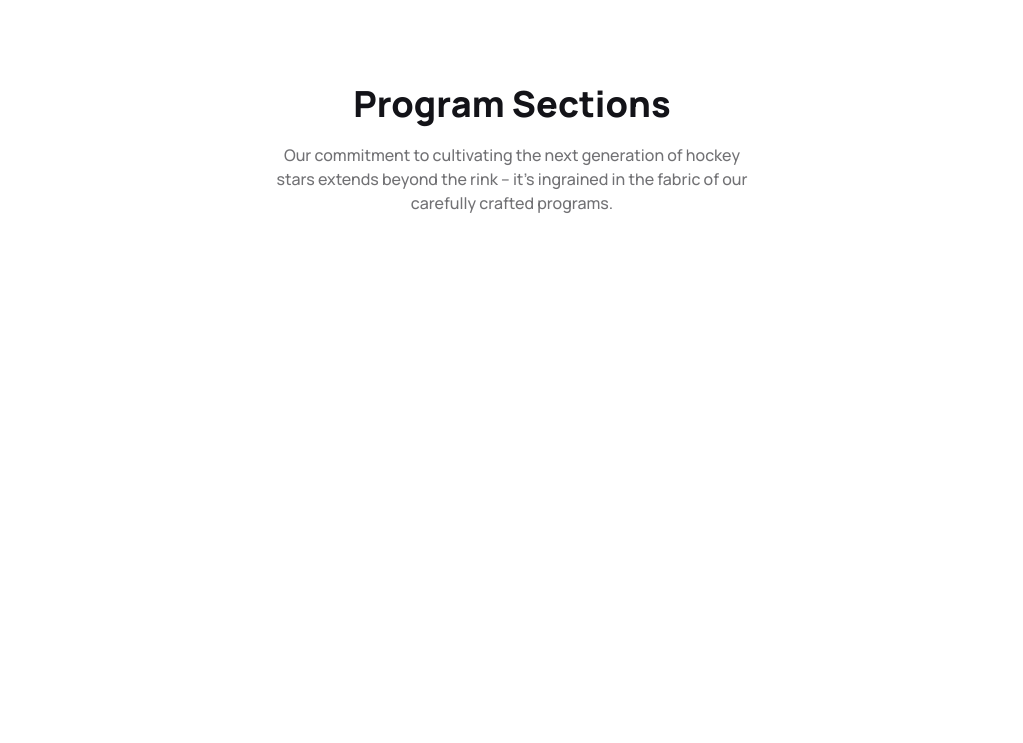
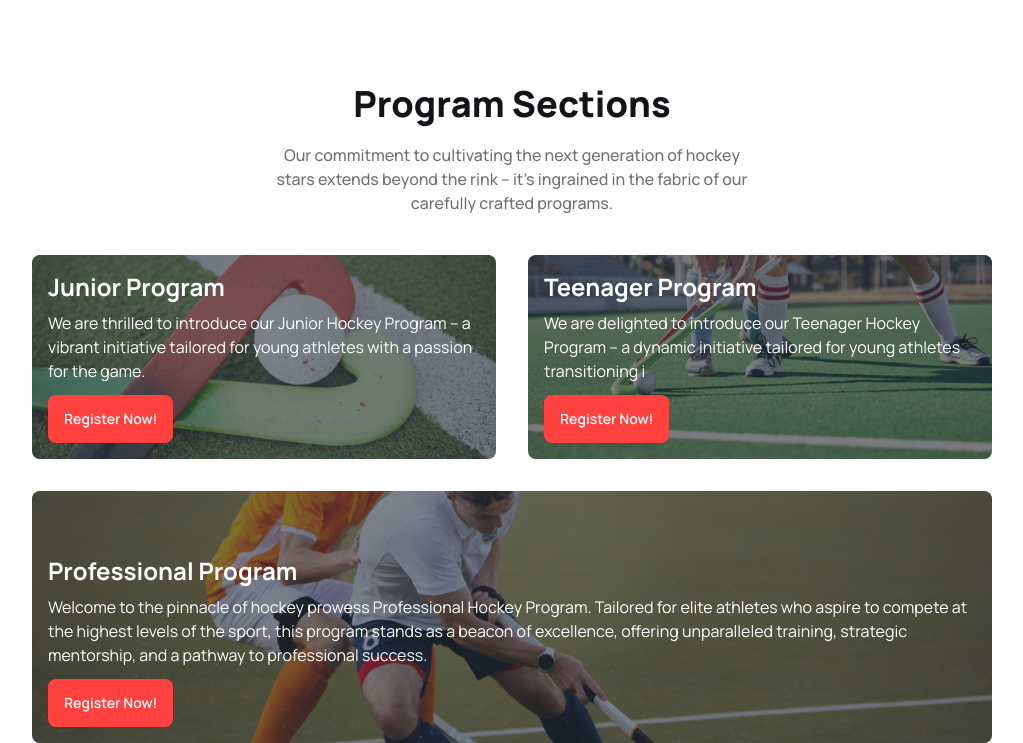
Before and after one commit to ProgSomel/Hockey-s, a plain HTML site: page index.html in a window 1280 px wide. Shown: the part 1113-1856 px from the top of the page, without its empty margins (128-1151 px from the left). Before the commit the page ends 1352 px from the top, so only its background shows below. Drawn offline with nearby package versions, Linux system fonts and the light colour scheme.

Commit message:
Program Section Done

```diff
--- a/index.html
+++ b/index.html
@@ -168,9 +168,41 @@
         <h1 class="section-title">Program Sections</h1>
         <p class="section-p w-1/2 mx-auto mt-3">Our commitment to cultivating the next generation of hockey stars extends beyond the rink – it's ingrained in the fabric of our carefully crafted programs.</p>
 
-        <div>
-          <div class="bg">
-            <h1 class="font-bold text-white">Junior Program</h1>
+        <div class="flex gap-8 flex-col lg:flex-row mt-10">
+          <div class="hero  rounded-lg overflow-hidden  " style="background-image: url(Images/2.png);">
+            <div class="hero-overlay  bg-opacity-60"></div>
+            <div class="hero-content text-white">
+              <div class="">
+                <h1 class="mb-2 text-2xl font-bold">Junior Program</h1>
+                <p class="mb-3">We are thrilled to introduce our Junior Hockey Program – a vibrant initiative tailored for young athletes with a passion for the game.</p>
+                <button class="btn bg-[#FF4240] border-none text-white">Register Now!</button>
+              </div>
+            </div>
+          </div>
+          <div class="hero  rounded-lg overflow-hidden  " style="background-image: url(Images/3.png);">
+            <div class="hero-overlay  bg-opacity-60"></div>
+            <div class="hero-content text-white">
+              <div class="">
+                <h1 class="mb-2 text-2xl font-bold">Teenager Program</h1>
+                <p class="mb-3">We are delighted to introduce our Teenager Hockey Program – a dynamic initiative tailored for young athletes transitioning i</p>
+                <button class="btn bg-[#FF4240] border-none text-white">Register Now!</button>
+              </div>
+            </div>
+          </div>
+
+        </div>
+
+
+        <div class="mt-8">
+          <div class="hero  rounded-lg overflow-hidden  " style="background-image: url(Images/4.png);">
+            <div class="hero-overlay  bg-opacity-60"></div>
+            <div class="hero-content text-white">
+              <div class="pt-12">
+                <h1 class="mb-2 text-2xl font-bold">Professional Program</h1>
+                <p class="mb-3">Welcome to the pinnacle of hockey prowess Professional Hockey Program. Tailored for elite athletes who aspire to compete at the highest levels of the sport, this program stands as a beacon of excellence, offering unparalleled training, strategic mentorship, and a pathway to professional success.</p>
+                <button class="btn bg-[#FF4240] border-none text-white">Register Now!</button>
+              </div>
+            </div>
           </div>
         </div>
 
--- a/styles/style.css
+++ b/styles/style.css
@@ -20,8 +20,6 @@
   text-align: center;
   font-size: 16px;
   font-weight: 500;
-
-
 }
 
 .color-primary {
```
